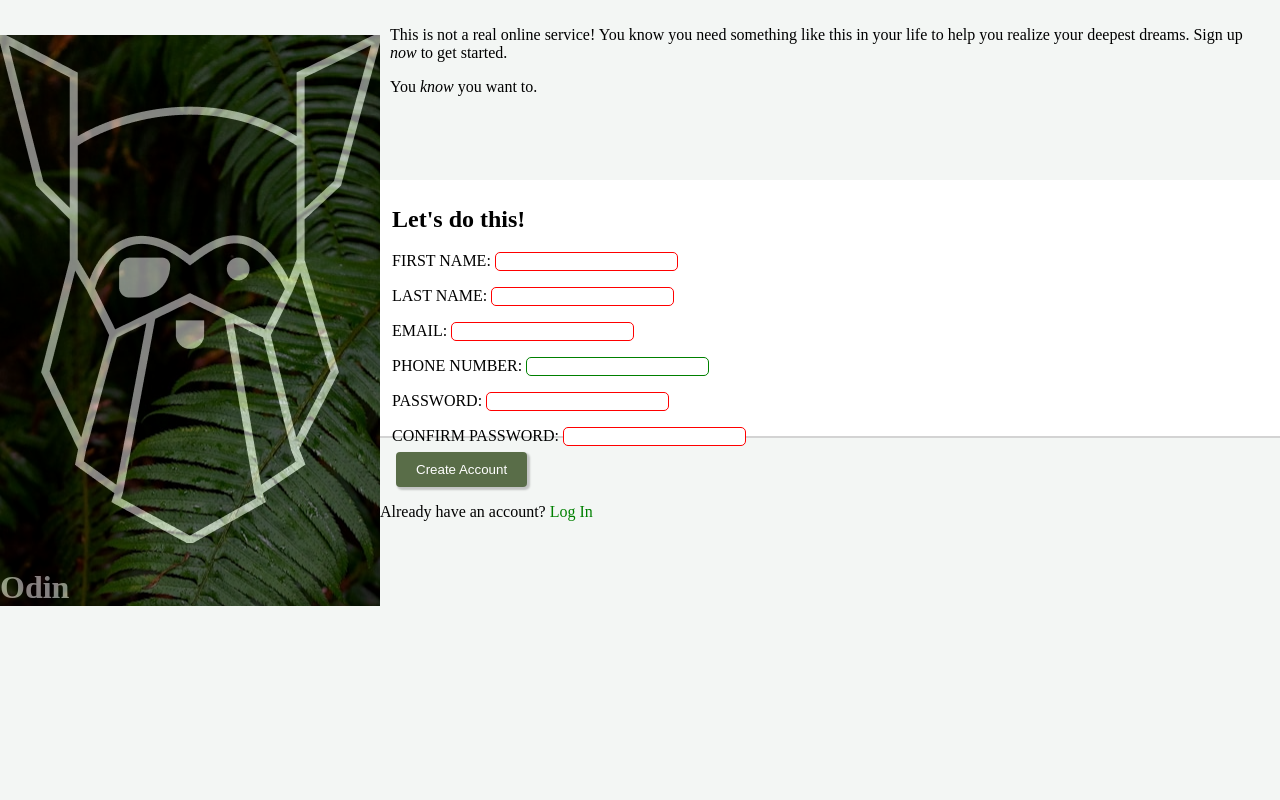
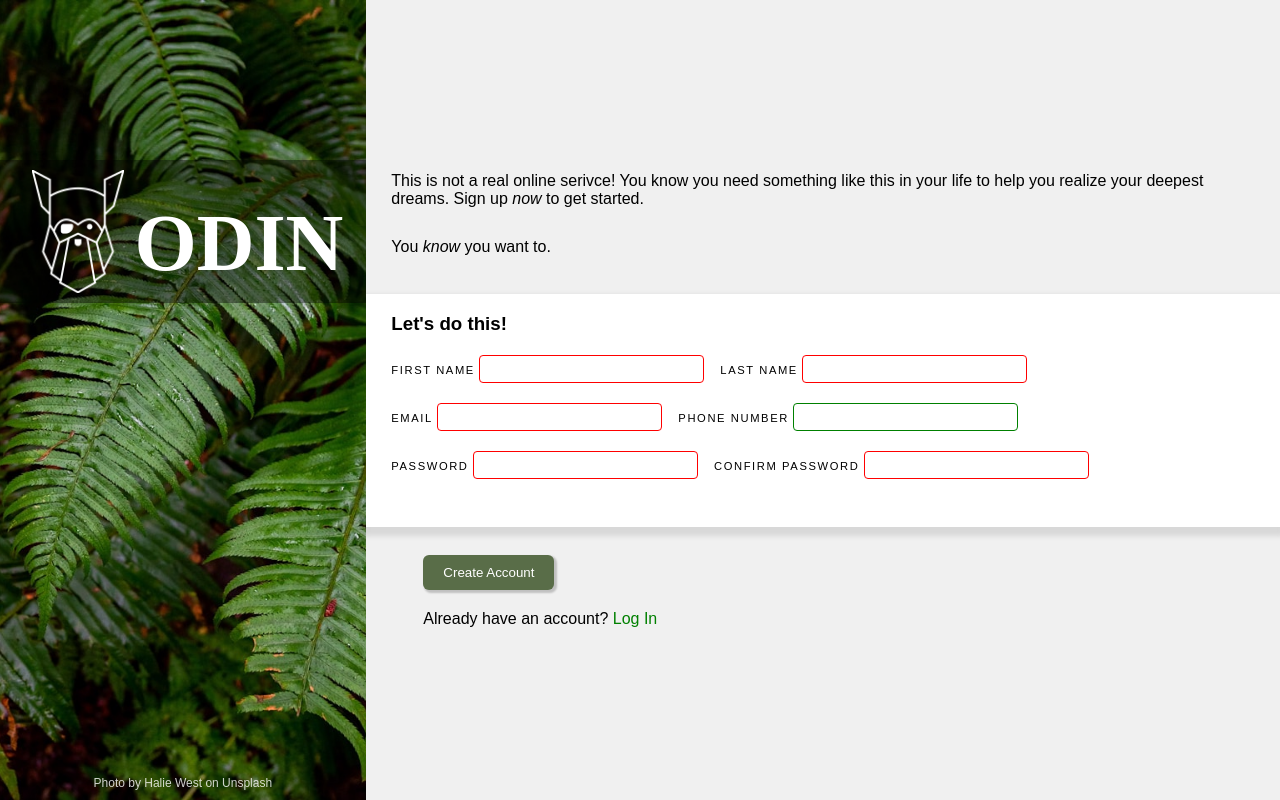
Before and after one commit to TaemnLee/Sign-upForm, a plain HTML site: page index.html in a window 1280 px wide. Drawn offline with Linux system fonts and the light colour scheme.

Commit message:
Done with the sign-up website.
It was REALLY challenging to use CSS to place labels and input.

```diff
--- /dev/null
+++ b/css/style.css
@@ -0,0 +1,179 @@
+@font-face {
+    font-family: "Norse-Bold";
+    src: url('Norse Bold.otf') format("otf");
+}
+
+* {
+    /*CSS reset*/
+    padding: 0;
+    margin: 0;
+    box-sizing: border-box;
+    font-family: sans-serif;
+}
+
+.main {
+    width: 100vw;
+    height: 100vh;
+    display: flex;
+    justify-content: center;
+}
+
+
+/* Banner */
+.hero {
+    /*Place the banner vertically*/
+    display: flex;
+    flex-direction: column;
+    flex-grow: 1;
+
+    /*image to be used for the banner*/
+    background-image: url(../img/GreenLeaf.jpg);
+    width: 40vw;
+
+    /*Some adjustments for the positioning of the background image*/
+    background-position: center;
+    background-size: cover;
+
+    /*Some adjustments for the dark banner where odin logo will be held*/
+    padding-top: 160px;
+    min-width: 345px;
+
+    /* To position .hero p (photo credit) absolutely */
+    position: relative;
+
+    color: white;
+}
+
+.logoBar {
+    display: flex;
+
+    /*centers the odin logo and the text*/
+    justify-content: center;
+    align-items: center;
+
+    background-color: rgba(0, 0, 0, 0.4);
+}
+
+.logoBar img {
+    /* Adjusts the odin logo image */
+    width: 7rem; /* 16px x 7 = 112px */
+
+    /* Give some space between */
+    padding: 10px;
+}
+
+h1 {
+    /* Odin Logo text */
+    padding-top: 24px;
+    font-family: "Norse";
+    font-size: 80px;
+}
+
+.hero > p{
+    position: absolute;
+    bottom: 10px;
+    width: 100%; /* 50vw */
+    text-align: center;
+    font-size: 12px;
+    opacity: 0.8;
+}
+
+.hero a {
+    color: white;
+}
+
+.right {
+    /* Position the right side of the web using flexbox */
+    display: flex;
+    flex-direction: column;
+    justify-content: center;
+    align-items: start;
+
+    width: 100vw;
+    background-color: rgb(240, 240, 240);
+}
+
+.inputSection {
+    display: flex;
+    flex-direction: column;
+    justify-content: center;
+
+    background-color: white;
+    padding: 1.2rem 2vw 3rem 2vw;
+    box-shadow: 0 5px 5px 4px rgba(0, 0, 0, 0.1);
+}
+
+.header p {
+    margin-bottom: 30px;
+}
+
+.header, .footer {
+    width: 100%;
+    padding: 1vh 2vw;
+}
+
+h3 {
+    margin-bottom: 16px;
+}
+
+form {
+    display: flex;
+    flex-flow: row wrap;
+    align-items: space-bewteen;
+    gap: 1rem;
+    width: 100%;
+}
+
+label {
+    position: relative;
+    font-size: 0.7rem;
+    letter-spacing: 0.1rem;
+    width: 15rem;
+    margin-bottom: 15px;
+}
+
+input {
+    font-size: 1rem;
+    border: 1px solid #E5E7EB;
+    border-radius: 4px;
+    outline: none;
+    padding: 4px 8px;
+    margin-top: 4px;
+}
+
+input:invalid {
+    border-color: red;
+}
+
+input:valid {
+    border-color: green;
+}
+
+input:focus {
+    border-color: blue;
+    box-shadow: 1px 1px 1px 1px lightslategrey;
+}
+
+.footer > button {
+    /* Adjust the margin of the button */
+    margin: 20px 2rem;
+
+    /* Add some styles to the button */
+    background-color: #596D48;
+    border-style: none;
+    border-radius: 6px;
+    color: white;
+    box-shadow: 2px 2px 2px 1px rgb(0 0 0 / 20%);
+
+    /* Adjust the size of the button */
+    padding: 10px 20px;
+}
+
+.footer > p {
+    margin-left: 2rem;
+}
+
+p > a {
+    text-decoration: none;
+    color: green;
+}
--- a/index.html
+++ b/index.html
@@ -3,67 +3,67 @@
 <head>
     <meta charset="UTF-8">
     <meta name="viewport" content="width=device-width, initial-scale=1.0">
-    <title>Sign-Up Form</title>
-    <link rel="stylesheet", href="style.css">
+    <link rel="stylesheet" href="css/style.css">
+    <title>Sign-up Form</title>
 </head>
 <body>
-    <div class="left">
-        <div class="leftBackground">
+    <div class="main">
+        <div class="hero">
             <div class="logoBar">
-                <img src="./odin.png" alt="Odin Logo">
-                <h1>Odin</h1>
+                <img src="../img/odin.png" alt = "Odin Logo">
+                <h1>ODIN</h1>
             </div>
-        </div>
+            <p>Photo by
+                <a href="">Halie West</a>
+                on
+                <a href="">Unsplash</a>
+            </p>
         </div>
 
         <div class="right">
-        <div class="textcontainer">
-            <p>This is not a real online service!
+            <div class="header">
+                <p>This is not a real online serivce!
                     You know you need something like this in your life to help you realize your deepest dreams.
                     Sign up <em>now</em> to get started.
                 </p>
                 <p>You <em>know</em> you want to.</p>
             </div>
+            <div class="inputSection">
+                <h3>Let's do this!</h3>
+                <form action="#" method="">
+                    <div class="input">
+                        <label for="firstname">FIRST NAME</label>
+                        <input id="firstname" type="text" name="first_name" required>
+                    </div>
 
-        <form action="#" method="">
-            <fieldset>
-                <h2>Let's do this!</h2>
-
-                <p>
-                    <label for="firstname">FIRST NAME:</label>
-                    <input id="firstname" type="text" name="first_name" required>
-                </p>
-
-                <p>
-                    <label for="lasttname">LAST NAME:</label>
+                    <div class="input">
+                        <label for="lasttname">LAST NAME</label>
                         <input id="lastname" type="text" name="last_name" required>
-                </p>
-                <p>
-                    <label for="mail">EMAIL:</label>
+                    </div>
+                    <div class="input">
+                        <label for="mail">EMAIL</label>
                         <input id="mail" type="email" name="email" required>
-                </p>
-                <p>
-                    <label for="number">PHONE NUMBER:</label>
+                    </div>
+                    <div class="input">
+                        <label for="number">PHONE NUMBER</label>
                         <input id="number" type="tel" name="number">
-                </p>
-                <p>
-                    <label for="password">PASSWORD:</label>
+                    </div>
+                    <div class="input">
+                        <label for="password">PASSWORD</label>
                         <input id="password" type="password" name="password" minlength="8" required>
-                </p>
-                <p>
-                    <label for="password">CONFIRM PASSWORD:</label>
+                    </div>
+                    <div class="input">
+                        <label for="password">CONFIRM PASSWORD</label>
                         <input id="password" type="password" name="password" minLength="8" required>
-                </p>
-
-            </fieldset>
-
+                    </div>
+                </form>
+            </div>
+            <div class="footer">
                 <button type="submit">Create Account</button>
-        </form>
-
-        <div class="footer">
-            Already have an account?
-            <a href>Log In</a>
+                <p>Already have an account? <a href>Log In</a></p>
             </div>
         </div>
+    </div>
+
 </body>
 </html>
--- a/style.css
+++ /dev/null
@@ -1,86 +0,0 @@
-@font-face {
-    font-family: "Norse-Bold";
-    src: url('Norse Bold.otf') format("otf");
-}
-html {
-    padding: 0;
-    margin: 0;
-}
-
-body {
-    background-color: #f3f6f4;
-    display: flex;
-    justify-content: center;
-    align-items: center;
-    margin: 0;
-    padding: 0;
-}
-
-.left {
-    font-family: "Norse";
-}
-
-.leftBackground {
-    background-image: url(./GreenLeaf.jpg);
-}
-
-.logoBar {
-    background-color: black;
-    opacity: 0.5;
-}
-
-h1 {
-    color: white;
-}
-
-
-.textcontainer {
-    height: 20vh;
-    padding: 10px;
-}
-
-fieldset {
-    background-color: #ffffff;
-    height: 30vh;
-    margin: 0;
-    border-style:none;
-    box-shadow: 0px 2px lightgrey;
-}
-
-input {
-    border: 1px solid #E5E7EB;
-    border-radius: 5px;
-    outline: none;
-}
-
-input:invalid {
-    border-color: red;
-}
-
-input:valid {
-    border-color: green;
-}
-
-input:focus {
-    border-color: blue;
-    box-shadow: 1px 1px 1px 1px lightslategrey;
-}
-
-.footer {
-    height: 20vh;
-}
-
-button {
-    margin: 16px;
-    background-color: #596D48;
-    border-style: none;
-    color: white;
-    box-shadow: 2px 2px 2px 1px rgb(0 0 0 / 20%);
-    border-radius: 4px;
-    padding: 10px 20px;
-}
-
-a {
-    text-decoration: none;
-    color: green;
-}
```
Also changed, not shown: font/Norse Bold.otf (renamed from Norse Bold.otf), img/GreenLeaf.jpg (renamed from GreenLeaf.jpg), img/Sign Up Form.png (renamed from Sign Up Form.png), img/odin.png (renamed from odin.png), 1 other file. Lines whose indentation alone changed are shown as unchanged.
